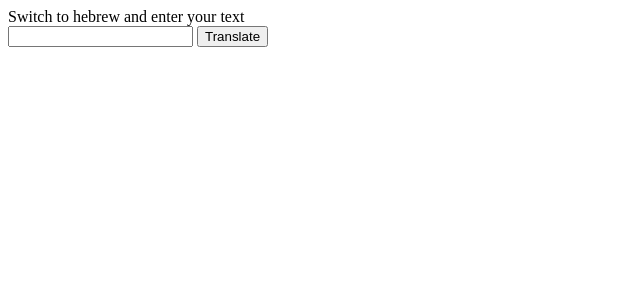
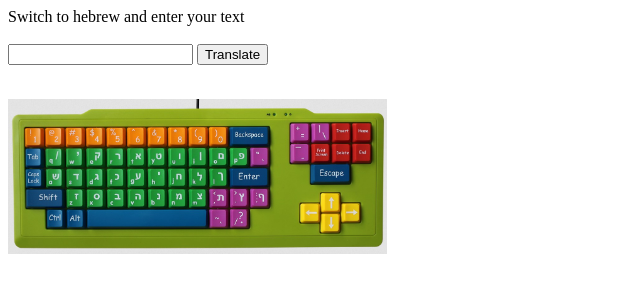
Before and after one commit to shahart/hebTx, a plain HTML site: page docs/index.html in a window 1280 px wide. Shown: the whole page, without its empty margins (0-640 px from the left). Drawn offline with Linux system fonts and the light colour scheme.

Commit message:
html with an image

```diff
--- a/docs/index.html
+++ b/docs/index.html
@@ -47,8 +47,11 @@
 </script>
 Switch to hebrew and enter your text
 </br>
+</br>
 <input type="text" id="text" value="">
 <button onclick="hebTx()">Translate</button>
 <p id="result"></p>
+</br>
+<img src="hebrew-keyb.jpg" width="30%">
 </body>
 </html>
```
Also changed, not shown: docs/hebrew-keyb.jpg (added).
